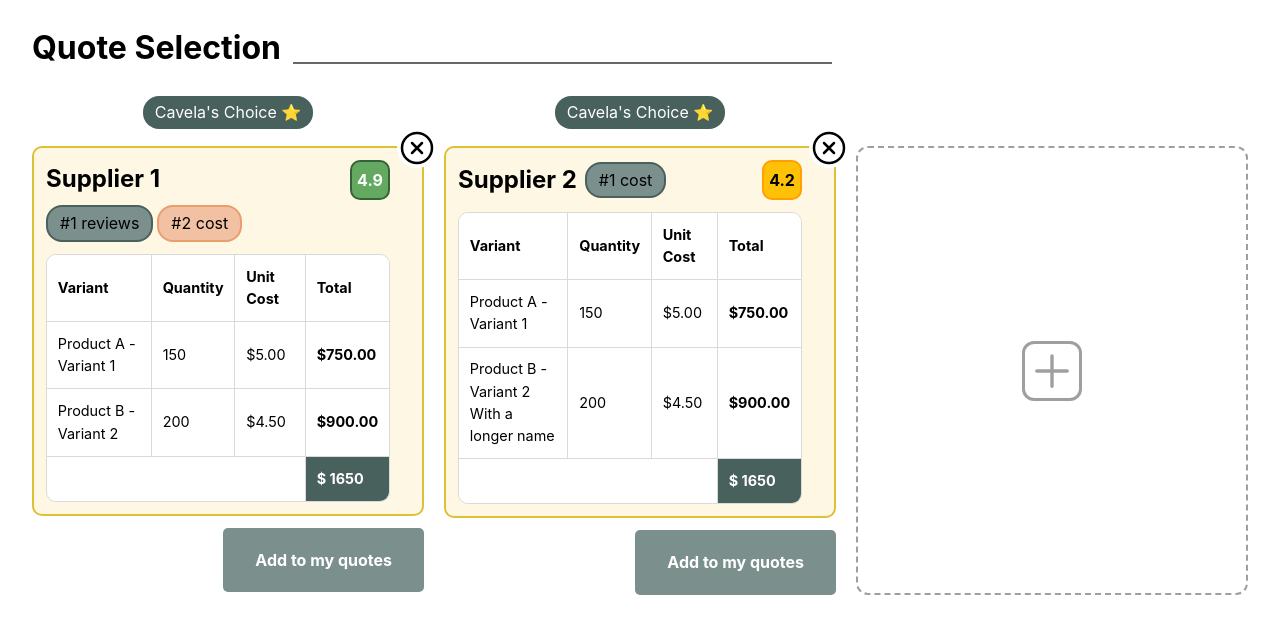
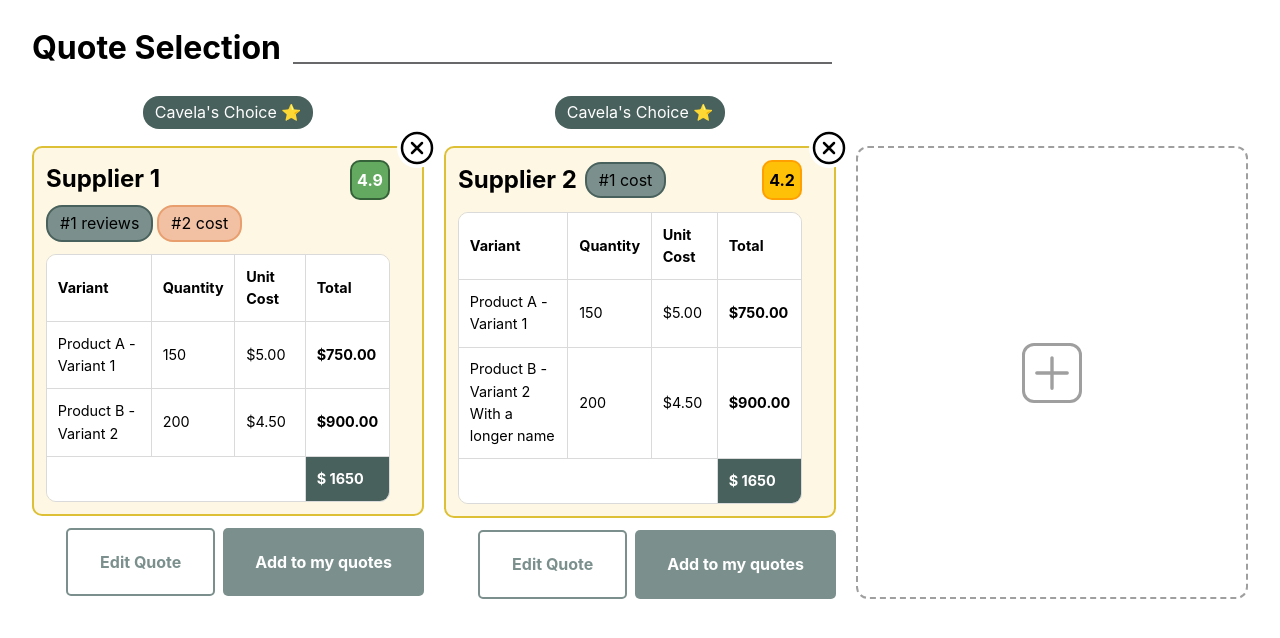
Before and after one commit to NanyThery/cavela-technical-test, a Next.js app: page / in a window 1280 px wide. Shown: the top 638 px of the page. Built offline with nearby package versions, Linux system fonts and the light colour scheme.

Commit message:
add edit button and new variant

```diff
--- a/src/components/CardQuote/CardQuote.module.css
+++ b/src/components/CardQuote/CardQuote.module.css
@@ -32,7 +32,6 @@
 .cardContainer:hover {
   background-color: var(--color-primary-light);
   border-color: var(--color-primary);
-  cursor: pointer;
 }
 
 .cardHeader {
@@ -64,4 +63,5 @@
   width: 100%;
   display: flex;
   justify-content: flex-end;
+  gap: var(--space-xs);
 }
--- a/src/components/CardQuote/CardQuote.tsx
+++ b/src/components/CardQuote/CardQuote.tsx
@@ -5,7 +5,6 @@ import styles from "./CardQuote.module.css";
 import RatingTag from "../RatingTag/RatingTag";
 import CardTable from "../CardTable/CardTable";
 import { RemoveButton } from "../RemoveButton/RemoveButton";
-
 import { selectTagVariant } from "../../utils/selectTagVariant";
 import CustomButton from "../UI/CustomButton";
 
@@ -50,6 +49,9 @@ export default function CardQuote({ quote, onRemove }: CardQuoteProps) {
         </div>
       </div>
       <div className={styles.cardFooter}>
+        <CustomButton onClick={handleRemove} variant="secondary">
+          Edit Quote
+        </CustomButton>
         <CustomButton onClick={handleRemove} variant="primary">
           Add to my quotes
         </CustomButton>
--- a/src/components/UI/CustomButton.module.css
+++ b/src/components/UI/CustomButton.module.css
@@ -16,3 +16,14 @@
 .primary:hover {
   background-color: var(--color-primary-dark);
 }
+
+.secondary {
+  composes: buttonBase;
+  background-color: var(--color-white);
+  border: 2px solid var(--color-primary);
+  color: var(--color-primary);
+}
+
+.secondary:hover {
+  background-color: var(--color-primary-light);
+}
```
